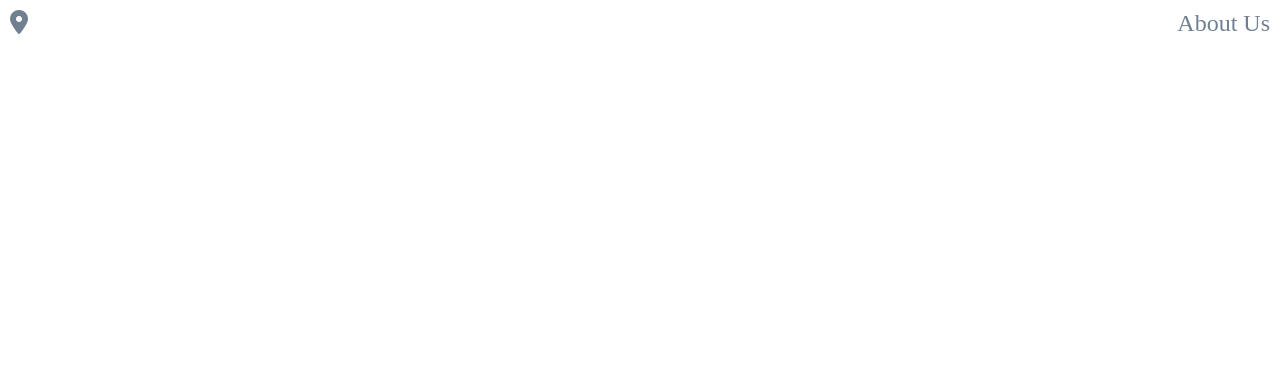
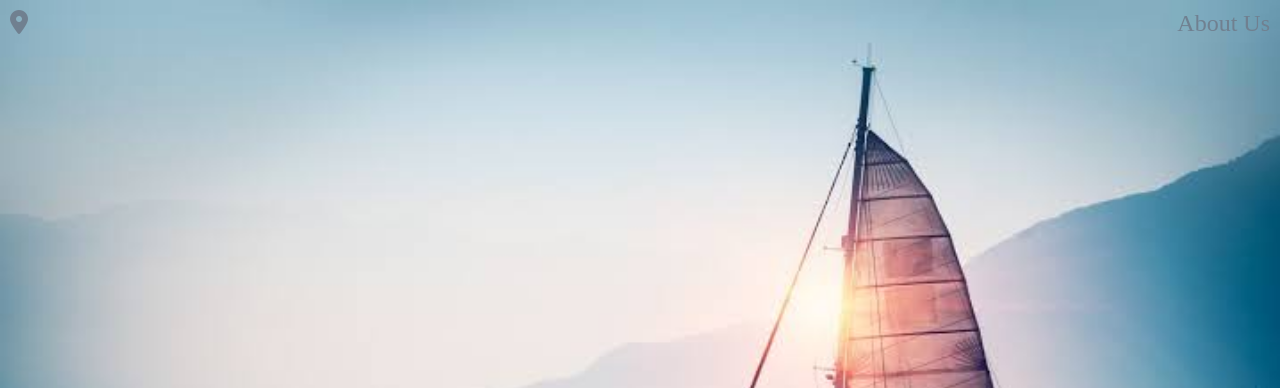
Before and after one commit to 2amritranjan/BookingAt0, a plain HTML site: page index.html in a window 1280 px wide. Shown: the top 388 px of the page. Drawn offline with Linux system fonts and the light colour scheme.

Commit message:
Update HolidayAt0.css

```diff
--- a/HolidayAt0.css
+++ b/HolidayAt0.css
@@ -3,7 +3,7 @@
   padding: 0;
 }
 .bg{
-  background-image: url('/storage/emulated/0/Download/images (12).jpeg');
+  background-image: url('images (12).jpeg');
   background-size: cover;
   height: 630px;
   width: 100%;
```
